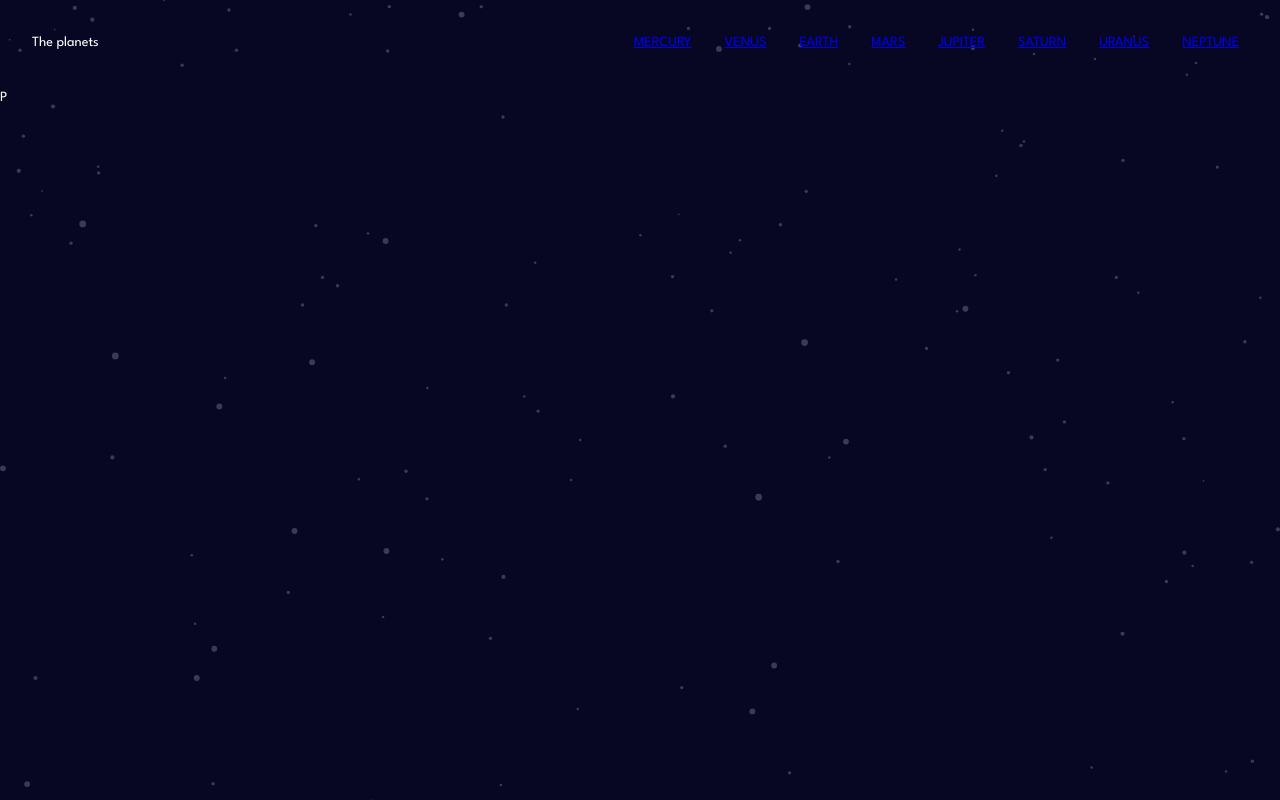
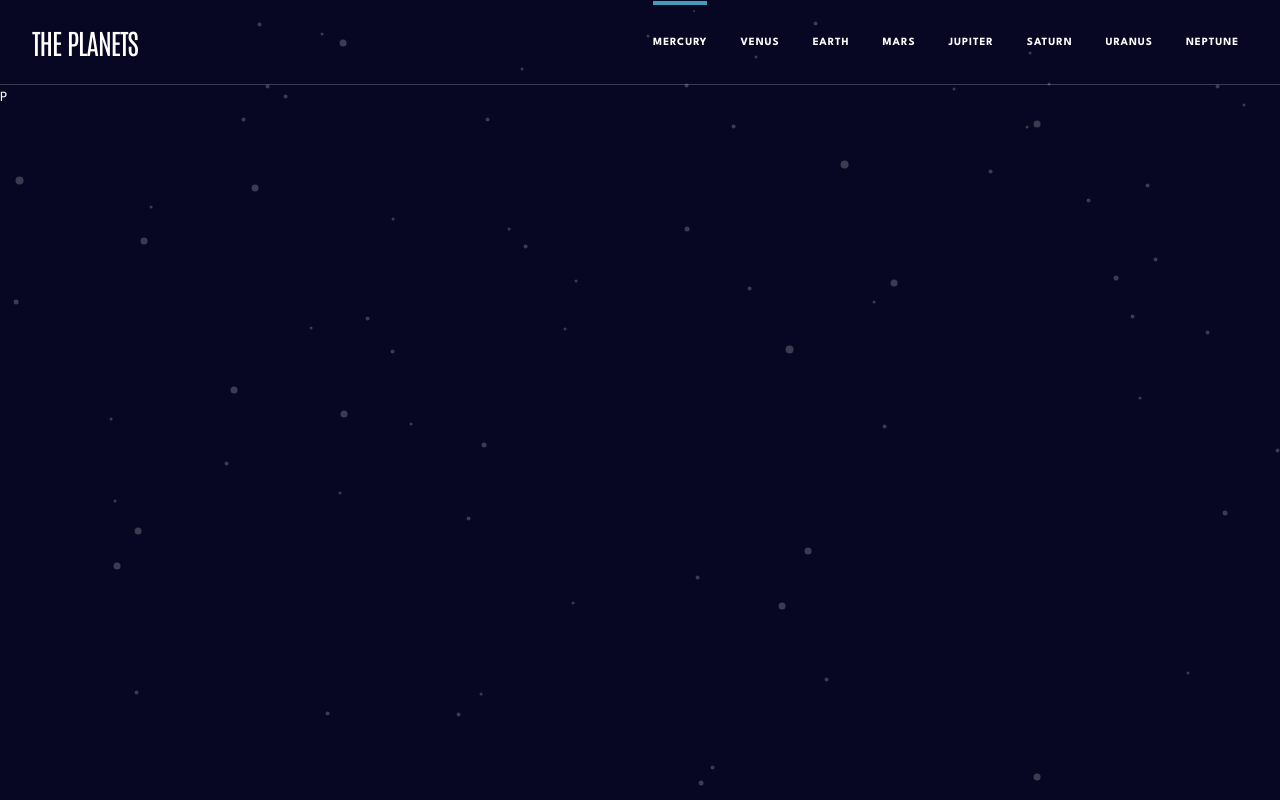
Before and after one commit to valentinaotocan/solar-system, a React (Vite) app: page /mercury in a window 1280 px wide. Built offline with nearby package versions, Linux system fonts and the light colour scheme.

Commit message:
Add style for header

```diff
--- a/src/styles/components/Header.scss
+++ b/src/styles/components/Header.scss
@@ -5,13 +5,48 @@ header {
   height: 5.31rem;
   padding-left: 2rem;
   padding-right: 2.56rem;
-
+  position: relative;
+  &::after {
+    content: "";
+    position: absolute;
+    bottom: 0;
+    left: 0;
+    width: 100%;
+    height: 1px;
+    background: rgba(255, 255, 255, 0.2);
+  }
+  .logo {
+    font-family: "Antonio", sans-serif;
+    font-size: 1.75rem;
+    letter-spacing: -0.06563rem;
+    text-transform: uppercase;
+    line-height: 1.29;
+  }
   nav {
     .link {
-      padding-right: 2.06rem;
+      margin-right: 2.06rem;
+      text-decoration: none;
+      font-size: 0.69rem;
+      font-weight: 700;
+      line-height: 2.27;
+      letter-spacing: 0.06rem;
     }
     .link:last-child {
-      padding-right: 0;
+      margin-right: 0;
+    }
+    a.active {
+      position: relative;
+      display: inline-block;
+      width: auto;
+      &::before {
+        content: "";
+        position: absolute;
+        top: -1.81rem;
+        left: 0;
+        width: 100%;
+        height: 0.25rem;
+        background-color: $blue;
+      }
     }
   }
 }
--- a/src/styles/main.scss
+++ b/src/styles/main.scss
@@ -1,5 +1,5 @@
 @import "reset";
-@import 'colors.scss';
+@import "colors.scss";
 
 @import "components/Header.scss";
 
@@ -10,8 +10,8 @@ body {
   font-style: normal;
   font-weight: 400;
   line-height: 1.79;
-  background-image: url('../assets/background-stars.svg');
-  background-size: cover;
+  background-image: url("../assets/background-stars.svg");
+  background-position: 47% 50%;
   background-color: $navy;
 }
 
@@ -45,3 +45,7 @@ h4 {
   letter-spacing: 0.06rem;
   text-transform: uppercase;
 }
+
+a {
+  color: inherit;
+}
```
